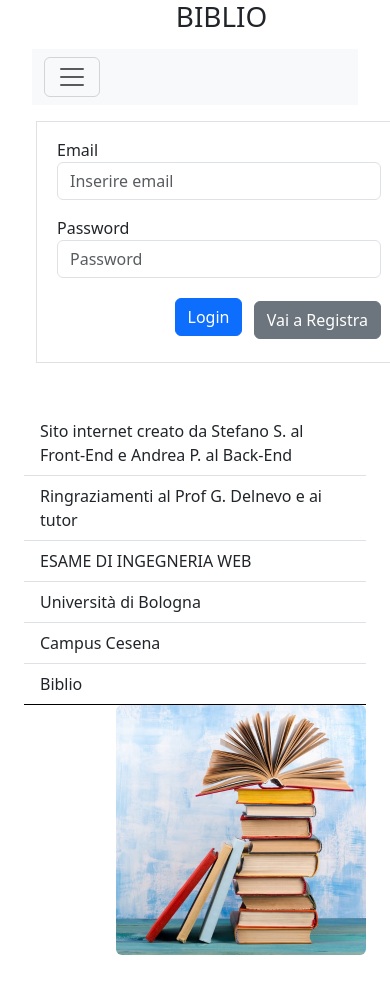
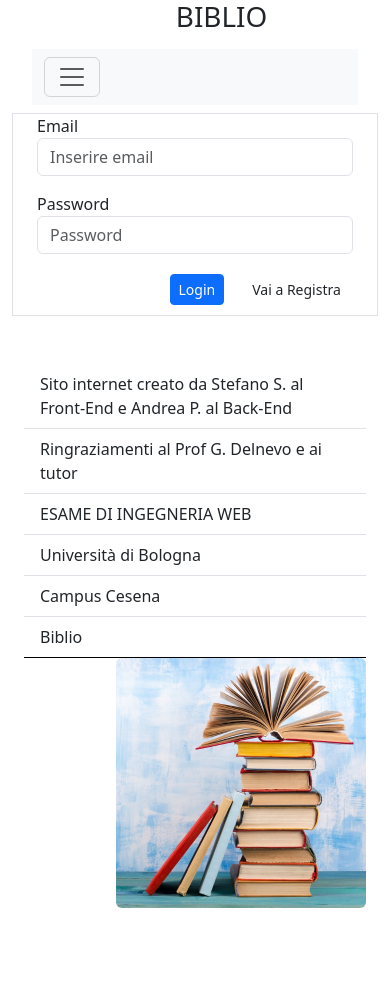
Before and after one commit to SantoSte2/ProgettoWeb2, a Vue app: page /Login in a window 390 px wide. Shown: the top 994 px of the page. After the commit the page ends 956 px from the top, so only its background shows below. Built offline with nearby package versions, Linux system fonts and the light colour scheme.

Commit message:
fix Loginpage, solve responsive desing for Home and Login page

```diff
--- a/src/assets/style.css
+++ b/src/assets/style.css
@@ -59,6 +59,19 @@ ul {
 
 }
 
+.btn-primarysecond {
+
+    text-align: center;
+    padding: 5px;
+    margin: 1%;
+    margin-left: 5%;
+    margin-bottom: 10px;
+    background-color: #6c757d;
+    /*colore del testo del pulsante*/
+    color: white;
+
+}
+
 .navbar {
 
     align-items: start;
--- a/src/components/CardLibri.vue
+++ b/src/components/CardLibri.vue
@@ -1,8 +1,8 @@
 <template>
-  <div class="col-12">
+  <div class="col-12"><!--col-12/container-lg-->
     <div class="card-group mx-4 my-2">
       <div class="row" v-if="libri.length > 0">
-        <div class="card col-4" v-for="libro in libri" :key="libro.idLibro">
+        <div class="card col-md-4" v-for="libro in libri" :key="libro.idLibro"><!--col-4/card-md-->
           <img :src="libro.immagine" class="card-img-top" :alt="'copertina ' + libro.Titolo">
           <div class="card-body">
             <h5 class="card-title">{{ libro.Titolo }}</h5>
--- a/src/components/Login.vue
+++ b/src/components/Login.vue
@@ -1,5 +1,5 @@
 <template>
-  <div class="container mx-4 my-2 px-2 py-3 border">
+  <div class="container-md mx-1.5 border"><!--mx-4 my-2 px-2 py-3/container-md-->
     <!-- Se l'utente è loggato, mostra il pulsante di logout, altrimenti mostra il modulo di login/registrazione -->
     <div v-if="isLoggedIn">
       <p>Benvenuto, {{ username }}!</p>
@@ -12,19 +12,22 @@
           <div class="container mb-3">
             <div class="form-group">
               <label for="registerEmail">Email</label>
-              <input type="email" class="form-control" id="registerEmail" v-model="registerEmail" placeholder="Inserire email" required>
+              <input type="email" class="form-control" id="registerEmail" v-model="registerEmail"
+                placeholder="Inserire email" required>
             </div>
           </div>
           <div class="container mb-3">
             <div class="form-group">
               <label for="registerPassword">Password</label>
-              <input type="password" class="form-control" id="registerPassword" v-model="registerPassword" placeholder="Password" required>
+              <input type="password" class="form-control" id="registerPassword" v-model="registerPassword"
+                placeholder="Password" required>
             </div>
           </div>
           <div class="container mb-3">
             <div class="form-group">
               <label for="registerConfirmPassword">Conferma Password</label>
-              <input type="password" class="form-control" id="registerConfirmPassword" v-model="registerConfirmPassword" placeholder="Conferma Password" required>
+              <input type="password" class="form-control" id="registerConfirmPassword" v-model="registerConfirmPassword"
+                placeholder="Conferma Password" required>
             </div>
           </div>
           <div class="container mt-2 text-end">
@@ -39,18 +42,20 @@
           <div class="container mb-3">
             <div class="form-group">
               <label for="loginEmail">Email</label>
-              <input type="email" class="form-control" id="loginEmail" v-model="email" placeholder="Inserire email" required>
+              <input type="email" class="form-control" id="loginEmail" v-model="email" placeholder="Inserire email"
+                required>
             </div>
           </div>
           <div class="container mb-3">
             <div class="form-group">
               <label for="loginPassword">Password</label>
-              <input type="password" class="form-control" id="loginPassword" v-model="password" placeholder="Password" required>
+              <input type="password" class="form-control" id="loginPassword" v-model="password" placeholder="Password"
+                required>
             </div>
           </div>
           <div class="container mt-2 text-end">
-            <button type="submit" class="btn btn-primary">Login</button>
-            <button type="button" class="btn btn-secondary ms-2" @click="toggleForm">Vai a Registra</button>
+            <button type="submit" class="btn btn-primary btn-sm">Login</button>
+            <button type="button" class="btn btn-primarysecond btn-sm" @click="toggleForm">Vai a Registra</button>
           </div>
         </form>
       </div>
```
